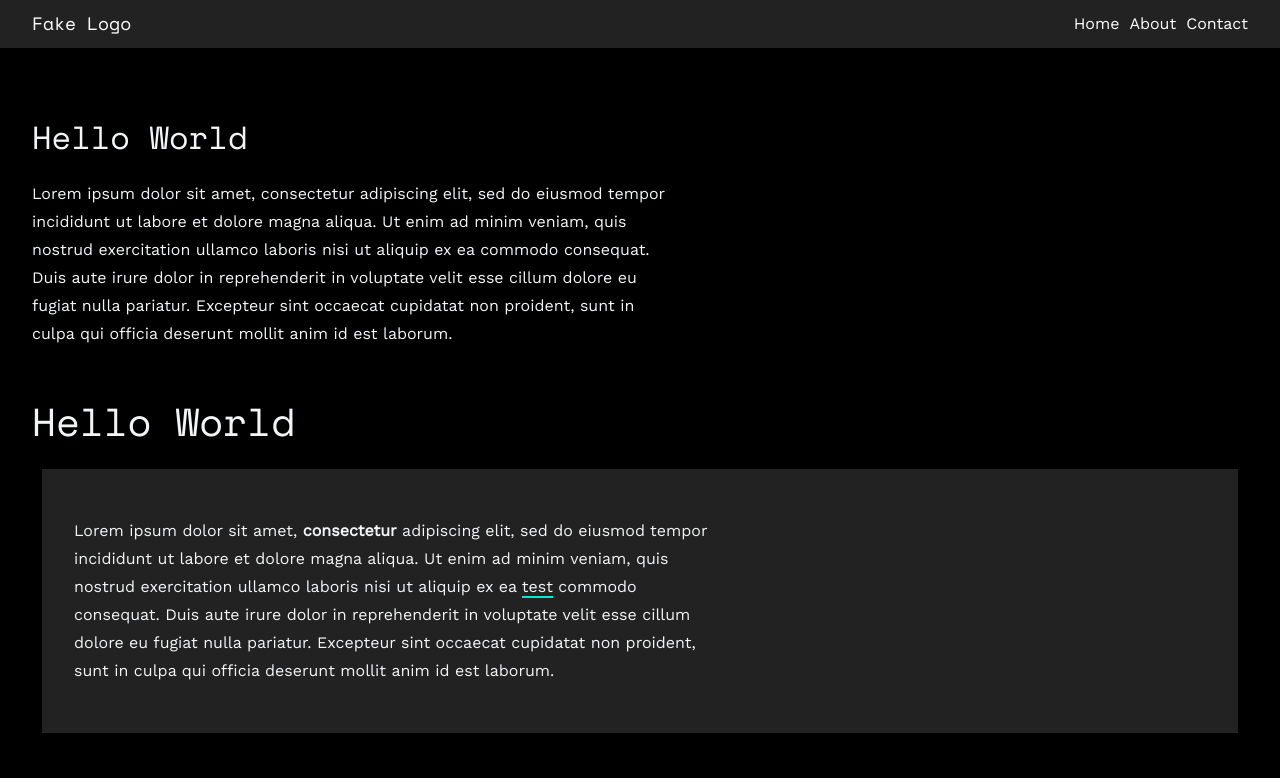
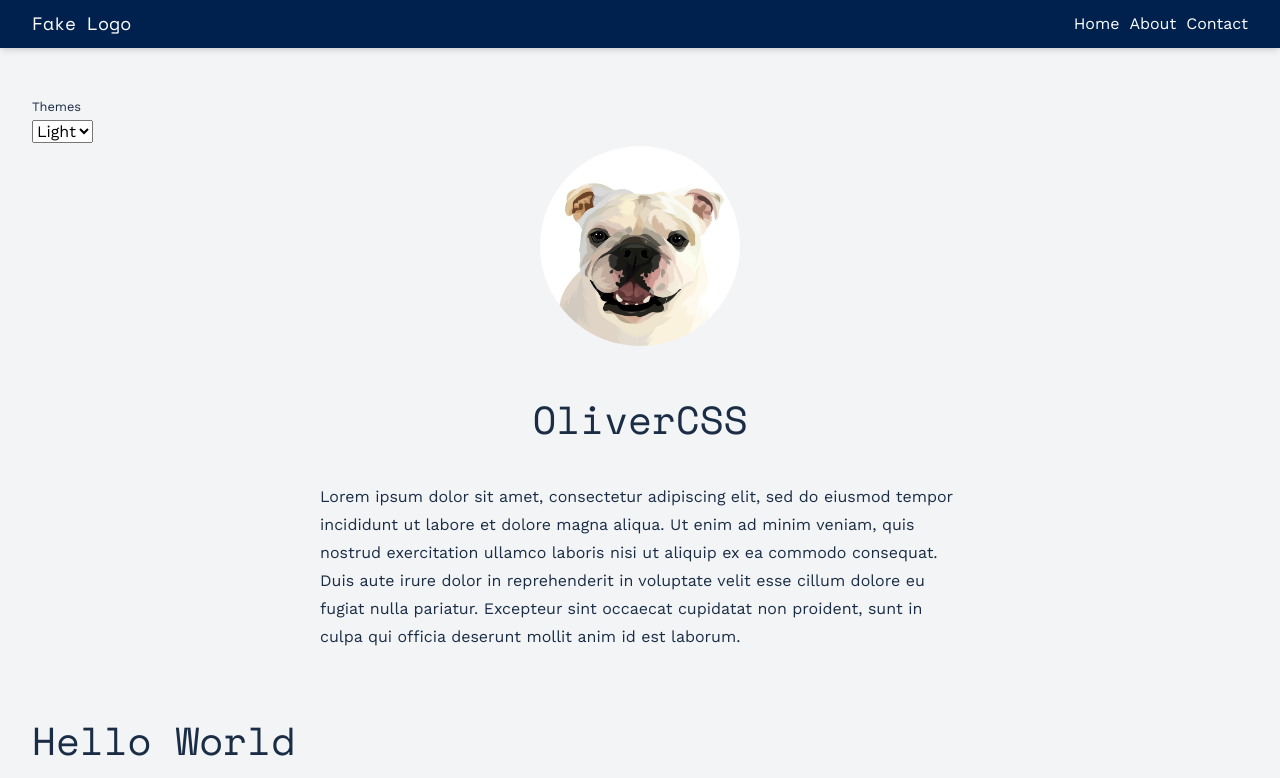
Before and after one commit to skstuder/oliver-css, a website built with Parcel: page index.html in a window 1280 px wide. Shown: the top 778 px of the page. Built offline with nearby package versions, Linux system fonts and the light colour scheme; a web font is replaced by a local one.

Commit message:
add theme switcher

```diff
--- a/css/style.css
+++ b/css/style.css
@@ -165,6 +165,12 @@ small,
 
 /* End Typescale */
 
+img {
+  height: 200px;
+  width: 200px;
+  border-radius: 100%;
+  overflow: hidden;
+}
 blockquote {
   margin: 10px;
   padding: 2em;
@@ -248,6 +254,17 @@ button.small {
 
 .flex-around {
   --justifyContent: space-around;
+}
+
+.flex-justify-center {
+  --justifyContent: center;
+}
+.flex-align-center {
+  align-items: center;
+}
+
+.flex-col {
+  flex-direction: column;
 }
 
 .split {
@@ -356,6 +373,3 @@ button.small {
   --headerHeight: 4rem;
   --border-radius: 25px;
 }
-
-.oled {
-}
--- a/index.html
+++ b/index.html
@@ -25,7 +25,7 @@
     <meta name="theme-color" content="#fafafa" />
   </head>
 
-  <body class="dark oled">
+  <body>
     <header>
       <h1 class="fake-logo">Fake Logo</h1>
       <nav>
@@ -33,17 +33,25 @@
       </nav>
     </header>
     <main class="layout">
-      <!-- Add your site or application content here -->
-      <h1>Hello World</h1>
-      <p>
-        Lorem ipsum dolor sit amet, consectetur adipiscing elit, sed do eiusmod
-        tempor incididunt ut labore et dolore magna aliqua. Ut enim ad minim
-        veniam, quis nostrud exercitation ullamco laboris nisi ut aliquip ex ea
-        commodo consequat. Duis aute irure dolor in reprehenderit in voluptate
-        velit esse cillum dolore eu fugiat nulla pariatur. Excepteur sint
-        occaecat cupidatat non proident, sunt in culpa qui officia deserunt
-        mollit anim id est laborum.
-      </p>
+      <label for="select">Themes</label>
+      <select id="theme-select" name="themes" id="themes">
+        <option value="light">Light</option>
+        <option value="dark">Dark</option>
+        <option value="dark oled">Oled</option>
+      </select>
+      <div class="flex flex-align-center flex-justify-center flex-col">
+        <img src="./img/FullSizeRender.JPG" alt="cartoon bulldog" />
+        <h2>OliverCSS</h2>
+        <p>
+          Lorem ipsum dolor sit amet, consectetur adipiscing elit, sed do
+          eiusmod tempor incididunt ut labore et dolore magna aliqua. Ut enim ad
+          minim veniam, quis nostrud exercitation ullamco laboris nisi ut
+          aliquip ex ea commodo consequat. Duis aute irure dolor in
+          reprehenderit in voluptate velit esse cillum dolore eu fugiat nulla
+          pariatur. Excepteur sint occaecat cupidatat non proident, sunt in
+          culpa qui officia deserunt mollit anim id est laborum.
+        </p>
+      </div>
 
       <h2>Hello World</h2>
       <blockquote>
--- a/js/main.js
+++ b/js/main.js
@@ -0,0 +1,12 @@
+document.addEventListener("DOMContentLoaded", () => {
+  let theme = document.querySelector("#theme-select");
+  let body = document.body;
+
+  theme.addEventListener("change", () => {
+    changeTheme();
+  });
+
+  const changeTheme = () => {
+    document.body.className = theme.value;
+  };
+});
```
Also changed, not shown: img/FullSizeRender.JPG (added).
